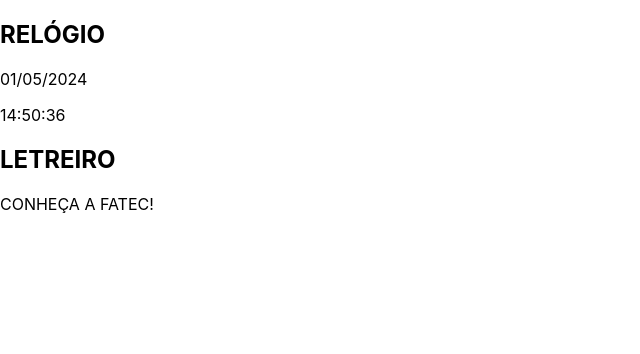
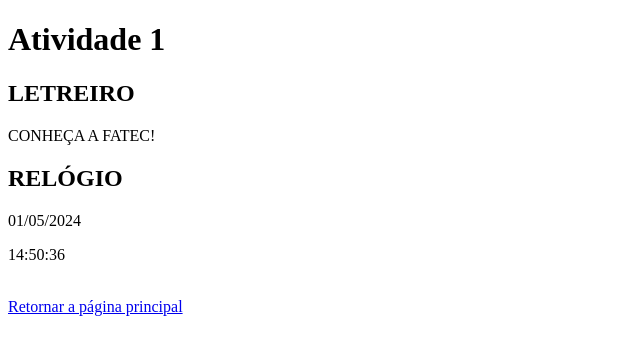
Before and after one commit to MariaJuliaMouraR/React, a React (Create React App) app: page /Atividade1 in a window 1280 px wide. Shown: the top 354 px of the page, without its empty margins (0-640 px from the left). Built offline with nearby package versions, Linux system fonts and the light colour scheme.

Commit message:
Add files via upload

```diff
--- a/package.json
+++ b/package.json
@@ -6,8 +6,9 @@
     "@testing-library/jest-dom": "^5.17.0",
     "@testing-library/react": "^13.4.0",
     "@testing-library/user-event": "^13.5.0",
-    "react": "^18.2.0",
-    "react-dom": "^18.2.0",
+    "react": "^18.3.1",
+    "react-dom": "^18.3.1",
+    "react-router-dom": "^6.23.0",
     "react-scripts": "5.0.1",
     "web-vitals": "^2.1.4"
   },
--- a/src/App.js
+++ b/src/App.js
@@ -1,26 +1,13 @@
-import './Letreiro';
-import './Relogio'
+import Relogio from "./Components/Relogio";
+import MinhasRotas from "./MinhasRotas";
+
+
 
 function App() {
   return (
-  <>
-    <div className="App">
-      <header className="App-header">
-        <img src={logo} className="App-logo" alt="logo" />
-        <p>
-          Edit <code>src/App.js</code> and save to reload.
-        </p>
-        <a
-          className="App-link"
-          href="https://reactjs.org"
-          target="_blank"
-          rel="noopener noreferrer"
-        >
-          Learn React
-        </a>
-      </header>
-    </div>
-  </>
+    <>
+      <MinhasRotas />
+    </>
   );
 }
 
--- /dev/null
+++ b/src/Atividade1.js
@@ -0,0 +1,17 @@
+import Letreiro from './Components/Letreiro';
+import Relogio from './Components/Relogio';
+import {Link}  from "react-router-dom";
+
+
+export default function Atividade1() {
+    return(
+        <>
+            <h1>Atividade 1</h1>
+            <Letreiro />
+            <Relogio />
+            <br />
+            <Link to="/">Retornar a página principal</Link>
+        </>
+
+    );
+}
--- /dev/null
+++ b/src/Components/Letreiro.js
@@ -0,0 +1,34 @@
+import React from 'react';
+
+const AnimatedText = () => {
+  const [text, setText] = React.useState('');
+  const originalText = '  CONHEÇA A FATEC!  ';
+  const delay = 200;
+
+  React.useEffect(() => {
+    let currentIndex = 0;
+    const interval = setInterval(() => {
+      if (currentIndex < originalText.length - 1) {
+        setText(prevText => prevText + originalText[currentIndex]);
+        currentIndex++;
+      } else {
+        clearInterval(interval);
+      }
+    }, delay);
+
+    return () => clearInterval(interval);
+  }, []);
+
+  return <div>{text}</div>;
+};
+
+const Letreiro = () => {
+  return (
+    <div>
+      <h2>LETREIRO</h2>
+      <AnimatedText />
+    </div>
+  );
+};
+
+export default Letreiro;
--- /dev/null
+++ b/src/Components/Relogio.js
@@ -0,0 +1,40 @@
+import React, { useState, useEffect } from 'react';
+
+function Relogio() {
+  const [hora, setHora] = useState('');
+  const [dia, setDia] = useState('');
+  const [mes, setMes] = useState('');
+  const [ano, setAno] = useState('');
+
+  useEffect(() => {
+    const atualizarHoraData = () => {
+      let relogio = new Date();
+      relogio.setTime(relogio.getTime() - 3 * 60 * 60 * 1000); // Ajuste de fuso horário, se necessário
+      let horaAtual = relogio.toISOString().substring(11, 19);
+      let diaAtual = ('0' + relogio.getDate()).slice(-2); // Formata o dia com zero à esquerda
+      let mesAtual = ('0' + (relogio.getMonth() + 1)).slice(-2); // Formata o mês com zero à esquerda
+      let anoAtual = relogio.getFullYear();
+
+      setHora(horaAtual);
+      setDia(diaAtual);
+      setMes(mesAtual);
+      setAno(anoAtual);
+    };
+
+    const intervalID = setInterval(atualizarHoraData, 1000);
+
+    return () => clearInterval(intervalID);
+  }, []);
+
+  return (
+    <>
+      <div>
+        <h2>RELÓGIO</h2>
+        <p>{`${dia}/${mes}/${ano}`}</p>
+        <p>{hora}</p>
+      </div>
+    </>
+  );
+}
+
+export default Relogio;
--- /dev/null
+++ b/src/Home.js
@@ -0,0 +1,24 @@
+import React from 'react';
+import { Link } from 'react-router-dom';
+
+const Home = () =>{
+    return (
+        <div>
+            <h1>Página Inicial</h1>
+            <nav>
+                <ul>
+                    <li>
+                        <Link to="/Atividade1">Atividade 1</Link>
+                    </li>
+
+                </ul>
+            </nav>
+        </div>
+    );
+}
+
+export default Home;
+
+//                     <li>
+//<Link to="/atividade2">Atividade 2</Link>
+//</li>
--- /dev/null
+++ b/src/MinhasRotas.js
@@ -0,0 +1,17 @@
+import { BrowserRouter, Route, Routes } from 'react-router-dom';
+import Home from './Home';
+import Atividade1 from './Atividade1';
+
+export default function MinhasRotas() {
+    return (
+        <BrowserRouter>
+            <Routes>
+                <Route path='/' element={<Home />} />
+                <Route path='/Atividade1' element={<Atividade1 />} />
+            </Routes>
+        </BrowserRouter>
+    );
+}
+
+//         <Route path='/' element={<Atividade2 />} />
+// import Atividade2 from './atividade2';
--- a/src/index.css
+++ /dev/null
@@ -1,13 +0,0 @@
-body {
-  margin: 0;
-  font-family: -apple-system, BlinkMacSystemFont, 'Segoe UI', 'Roboto', 'Oxygen',
-    'Ubuntu', 'Cantarell', 'Fira Sans', 'Droid Sans', 'Helvetica Neue',
-    sans-serif;
-  -webkit-font-smoothing: antialiased;
-  -moz-osx-font-smoothing: grayscale;
-}
-
-code {
-  font-family: source-code-pro, Menlo, Monaco, Consolas, 'Courier New',
-    monospace;
-}
--- a/src/index.js
+++ b/src/index.js
@@ -1,15 +1,14 @@
 import React from 'react';
 import ReactDOM from 'react-dom/client';
-import './index.css';
-import Relogio from './Relogio';
-import Letreiro from './Letreiro';
 import reportWebVitals from './reportWebVitals';
+import App from './App';
 
 const root = ReactDOM.createRoot(document.getElementById('root'));
 root.render(
- <>
-    <Relogio />
-    <Letreiro />
+  <>
+    <React.StrictMode>
+      <App/>
+    </React.StrictMode>
   </>
 );
 
```
Also changed, not shown: 1 other file (tests, documents, lock files or other folders).
